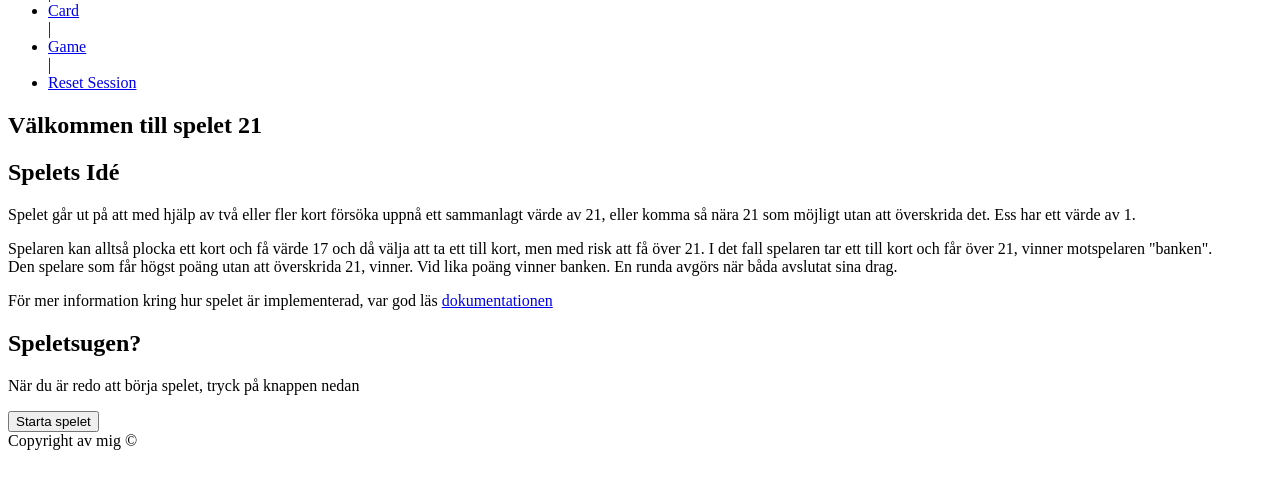
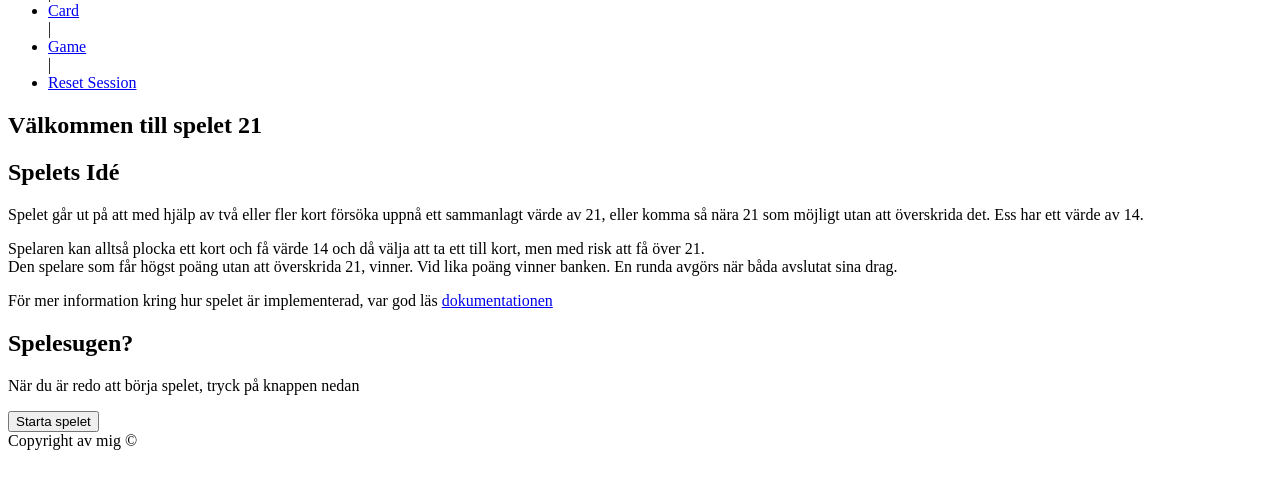
Before and after one commit to KristofferOhlund/mvc, a Symfony app: template templates/game/game-info.html.twig in a window 1280 px wide. Shown: the part 220-709 px from the top of the page. Run offline with Twig, Linux system fonts and the light colour scheme; the template is opened without the code that fills it, so the values that code supplies are empty; some libraries are stand-ins or nearby versions.

Commit message:
Updated game info

```diff
--- a/templates/game/game-info.html.twig
+++ b/templates/game/game-info.html.twig
@@ -8,16 +8,16 @@
 <h1>Välkommen till spelet 21</h1>
 <section class="game-description">
     <h2>Spelets Idé</h2>
-    <p>Spelet går ut på att med hjälp av två eller fler kort försöka uppnå ett sammanlagt värde av 21, eller komma så nära 21 som möjligt utan att överskrida det. Ess har ett värde av 1.</p>
+    <p>Spelet går ut på att med hjälp av två eller fler kort försöka uppnå ett sammanlagt värde av 21, eller komma så nära 21 som möjligt utan att överskrida det. Ess har ett värde av 14.</p>
     <p>
-    Spelaren kan alltså plocka ett kort och få värde 17 och då välja att ta ett till kort, men med risk att få över 21. I det fall spelaren tar ett till kort och får över 21, vinner motspelaren "banken". <br>
+    Spelaren kan alltså plocka ett kort och få värde 14 och då välja att ta ett till kort, men med risk att få över 21. <br>
     Den spelare som får högst poäng utan att överskrida 21, vinner. Vid lika poäng vinner banken.
     En runda avgörs när båda avslutat sina drag.</p>
     <p>För mer information kring hur spelet är implementerad, var god läs <a href=" {{ path("game_doc") }}">dokumentationen</a></p.
 </section>
 
 <section class="game-doc">
-    <h2>Speletsugen?</h2>
+    <h2>Spelesugen?</h2>
 
     <p>När du är redo att börja spelet, tryck på knappen nedan</p>
     <a href="{{ path('game_play') }}"><button class="button primary-button fifty" value="do-it">Starta spelet</button></a>
```
